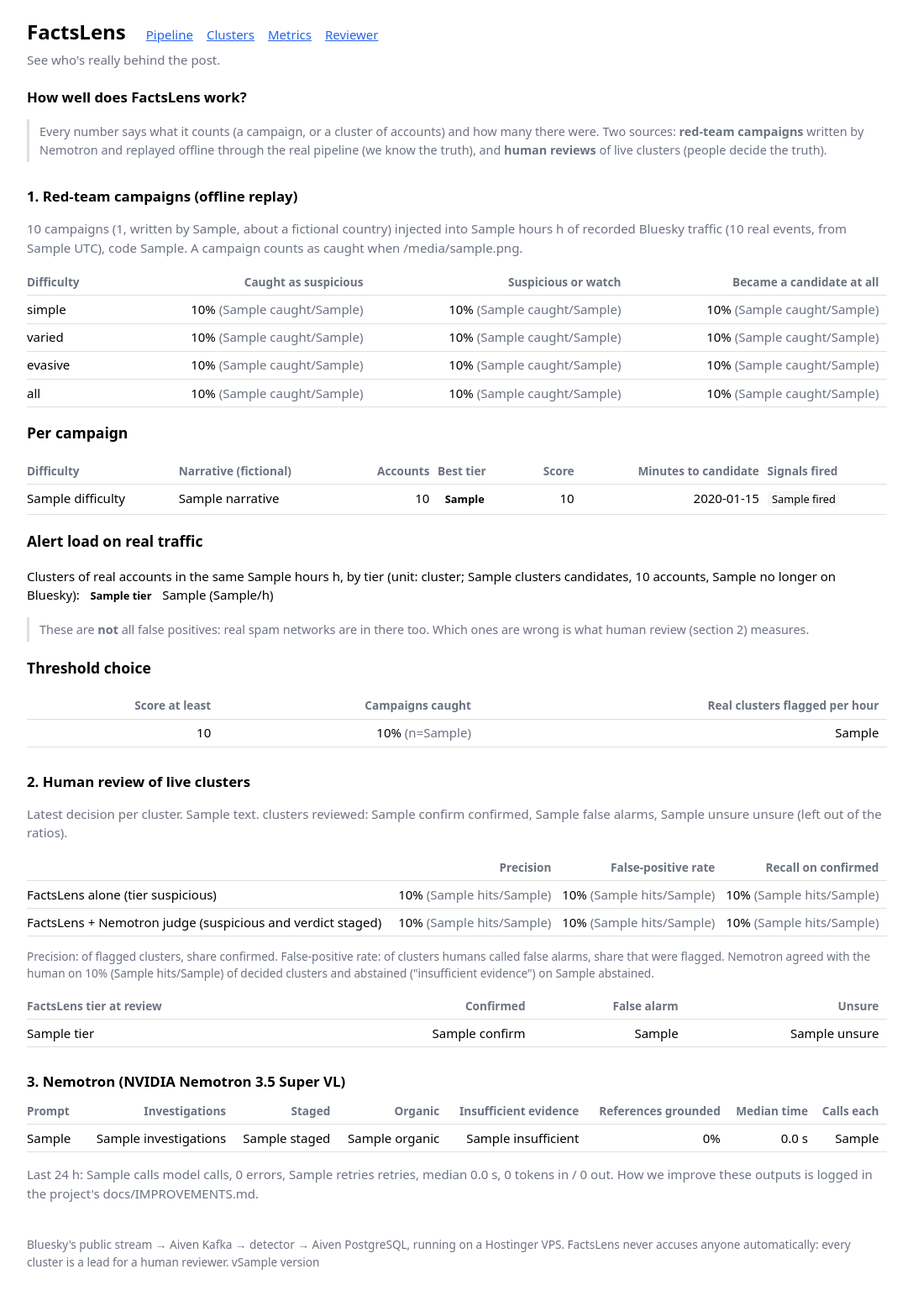
After one commit to SebastiaanVryens/Junction2026, a FastAPI app: template src/factslens/api/templates/metrics.html in a window 1280 px wide. The commit adds this page. Shown: the whole page at 84% size, without its empty margins (96-1183 px from the left). Run offline with FastAPI, Linux system fonts and the light colour scheme; the template is opened without the code that fills it: most values are stand-ins (such as "Sample title", 1, 10 or a date in 2020); parts of the project's set-up code (start-up, migrations or seed data) failed here and were passed over; some libraries are stand-ins or nearby versions.

Commit message:
Add public metrics page: red-team recall, alert load, human review
- Red-team section: recall per difficulty (suspicious / watch /
  candidate) with counts, per-campaign results, real-traffic clusters
  per tier per hour, and a score-threshold table
- Human-review section: precision, false-positive rate and recall on
  confirmed clusters for FactsLens alone and with Nemotron's verdict as
  a second filter, plus Nemotron's agreement with reviewers; unsure
  decisions are counted but kept out of the ratios
- Nemotron section: investigations per prompt version, verdicts,
  grounding share, latency, calls, errors and tokens (24 h)

```diff
--- a/src/factslens/api/app.py
+++ b/src/factslens/api/app.py
@@ -25,6 +25,7 @@ from fastapi.templating import Jinja2Templates
 from psycopg_pool import AsyncConnectionPool
 
 from factslens import __version__
+from factslens.api.metrics import review_summary
 from factslens.api.repository import TIERS, PostgresRepository, Repository
 from factslens.common import db
 from factslens.common.settings import get_settings
@@ -256,6 +257,20 @@ def create_app(repository: Repository | None = None, reviewer_token: str | None
         )
         return RedirectResponse(f"/clusters/{cluster_id}#review", status_code=303)
 
+    @app.get("/metrics", response_class=HTMLResponse)
+    async def metrics_page(request: Request) -> HTMLResponse:
+        run = await repo(request).latest_eval_run()
+        return page(
+            request,
+            "metrics.html",
+            {
+                "run": run,
+                "result": (run or {}).get("result"),
+                "reviews": review_summary(await repo(request).review_counts()),
+                "nemotron": await repo(request).nemotron_stats(),
+            },
+        )
+
     @app.get("/review", response_class=HTMLResponse)
     async def review_form(request: Request) -> HTMLResponse:
         return page(request, "review.html", {"failed": False})
--- a/src/factslens/api/templates/base.html
+++ b/src/factslens/api/templates/base.html
@@ -44,6 +44,7 @@
     <nav>
       <a href="/">Pipeline</a>
       <a href="/clusters">Clusters</a>
+      <a href="/metrics">Metrics</a>
       {% if reviewer %}<span class="chip">reviewer mode</span> <a href="/review/logout">leave</a>{% else %}<a href="/review">Reviewer</a>{% endif %}
     </nav>
     <p class="tagline">See who's really behind the post.</p>
--- /dev/null
+++ b/src/factslens/api/templates/metrics.html
@@ -0,0 +1,86 @@
+{% extends "base.html" %}
+{% block title %}Metrics · FactsLens{% endblock %}
+{% macro pct(r) %}{% if r.value is not none %}{{ (r.value * 100)|round|int }}%{% else %}–{% endif %} <span class="muted">({{ r.hits }}/{{ r.n }})</span>{% endmacro %}
+{% block content %}
+<h2 style="margin-top:0">How well does FactsLens work?</h2>
+<p class="note">
+  Every number says what it counts (a campaign, or a cluster of accounts) and how many there were.
+  Two sources: <b>red-team campaigns</b> written by Nemotron and replayed offline through the real pipeline
+  (we know the truth), and <b>human reviews</b> of live clusters (people decide the truth).
+</p>
+
+<h2>1. Red-team campaigns (offline replay)</h2>
+{% if result %}
+<p class="muted">
+  {{ result.run.campaign_set }} campaigns ({{ result.campaigns|length }}, written by {{ result.run.campaign_model }}, about a fictional country)
+  injected into {{ result.run.hours }} h of recorded Bluesky traffic ({{ '{:,}'.format(result.run.real_events) }} real events, from {{ result.run.window_start[:16] }} UTC),
+  code {{ result.run.git_commit }}. A campaign counts as caught when {{ result.run.coverage_rule }}.
+</p>
+<div class="scroll"><table>
+  <tr><th>Difficulty</th><th class="num">Caught as suspicious</th><th class="num">Suspicious or watch</th><th class="num">Became a candidate at all</th></tr>
+  {% for d in ['simple', 'varied', 'evasive', 'all'] %}{% set r = result.campaign_recall[d] %}
+  <tr><td>{{ d }}</td><td class="num">{{ (r.suspicious.share * 100)|round|int if r.suspicious.share is not none else '–' }}% <span class="muted">({{ r.suspicious.caught }}/{{ r.suspicious.n }})</span></td>
+      <td class="num">{{ (r.suspicious_or_watch.share * 100)|round|int if r.suspicious_or_watch.share is not none else '–' }}% <span class="muted">({{ r.suspicious_or_watch.caught }}/{{ r.suspicious_or_watch.n }})</span></td>
+      <td class="num">{{ (r.candidate.share * 100)|round|int if r.candidate.share is not none else '–' }}% <span class="muted">({{ r.candidate.caught }}/{{ r.candidate.n }})</span></td></tr>
+  {% endfor %}
+</table></div>
+
+<h3>Per campaign</h3>
+<div class="scroll"><table>
+  <tr><th>Difficulty</th><th>Narrative (fictional)</th><th class="num">Accounts</th><th>Best tier</th><th class="num">Score</th><th class="num">Minutes to candidate</th><th>Signals fired</th></tr>
+  {% for c in result.campaigns %}
+  <tr><td>{{ c.difficulty }}</td><td class="wrap">{{ c.narrative }}</td><td class="num">{{ c.accounts }}</td>
+      <td>{% if c.best_tier == 'missed' %}<span class="bad">missed</span>{% else %}<span class="tier tier-{{ c.best_tier }}">{{ tier_labels.get(c.best_tier, c.best_tier) }}</span>{% endif %}</td>
+      <td class="num">{{ c.best_score }}</td><td class="num">{{ c.minutes_to_candidate if c.minutes_to_candidate is not none else '–' }}</td>
+      <td>{% for f in c.fired %}<span class="chip">{{ f }}</span>{% endfor %}</td></tr>
+  {% endfor %}
+</table></div>
+
+<h3>Alert load on real traffic</h3>
+<p>Clusters of real accounts in the same {{ result.run.hours }} h, by tier
+  (unit: cluster; {{ result.real_traffic.clusters }} candidates, {{ result.real_traffic.accounts_checked }} accounts, {{ result.real_traffic.profiles_unavailable }} no longer on Bluesky):
+  {% for tier, n in result.real_traffic.by_tier.items() %}<span class="tier tier-{{ tier }}">{{ tier_labels.get(tier, tier) }}</span> {{ n }} ({{ result.real_traffic.per_hour_by_tier[tier] }}/h) {% endfor %}
+</p>
+<p class="note">These are <b>not</b> all false positives: real spam networks are in there too. Which ones are wrong is what human review (section 2) measures.</p>
+
+<h3>Threshold choice</h3>
+<div class="scroll"><table>
+  <tr><th class="num">Score at least</th><th class="num">Campaigns caught</th><th class="num">Real clusters flagged per hour</th></tr>
+  {% for s in result.threshold_sweep %}
+  <tr><td class="num">{{ s.score_at_least }}</td><td class="num">{{ (s.campaign_recall * 100)|round|int }}% <span class="muted">(n={{ s.campaigns_n }})</span></td><td class="num">{{ s.real_clusters_flagged_per_hour }}</td></tr>
+  {% endfor %}
+</table></div>
+{% else %}
+<p class="muted">No evaluation run stored yet.</p>
+{% endif %}
+
+<h2>2. Human review of live clusters</h2>
+<p class="muted">Latest decision per cluster. {{ reviews.reviewed }} clusters reviewed:
+  {{ reviews.by_decision.confirm }} confirmed, {{ reviews.by_decision.false_alarm }} false alarms, {{ reviews.by_decision.unsure }} unsure (left out of the ratios).</p>
+<div class="scroll"><table>
+  <tr><th></th><th class="num">Precision</th><th class="num">False-positive rate</th><th class="num">Recall on confirmed</th></tr>
+  <tr><td>FactsLens alone (tier suspicious)</td><td class="num">{{ pct(reviews.factslens.precision) }}</td><td class="num">{{ pct(reviews.factslens.false_positive_rate) }}</td><td class="num">{{ pct(reviews.factslens.recall_on_confirmed) }}</td></tr>
+  <tr><td>FactsLens + Nemotron judge (suspicious and verdict staged)</td><td class="num">{{ pct(reviews.factslens_with_nemotron.precision) }}</td><td class="num">{{ pct(reviews.factslens_with_nemotron.false_positive_rate) }}</td><td class="num">{{ pct(reviews.factslens_with_nemotron.recall_on_confirmed) }}</td></tr>
+</table></div>
+<p class="muted" style="font-size:.85rem">Precision: of flagged clusters, share confirmed. False-positive rate: of clusters humans called false alarms, share that were flagged.
+  Nemotron agreed with the human on {{ pct(reviews.nemotron_agreement) }} of decided clusters and abstained ("insufficient evidence") on {{ reviews.nemotron_agreement.abstained }}.</p>
+{% if reviews.by_tier %}
+<div class="scroll"><table>
+  <tr><th>FactsLens tier at review</th><th class="num">Confirmed</th><th class="num">False alarm</th><th class="num">Unsure</th></tr>
+  {% for tier, d in reviews.by_tier.items() %}<tr><td>{{ tier_labels.get(tier, tier) }}</td><td class="num">{{ d.confirm }}</td><td class="num">{{ d.false_alarm }}</td><td class="num">{{ d.unsure }}</td></tr>{% endfor %}
+</table></div>
+{% endif %}
+
+<h2>3. Nemotron (NVIDIA Nemotron 3.5 Super VL)</h2>
+<div class="scroll"><table>
+  <tr><th>Prompt</th><th class="num">Investigations</th><th class="num">Staged</th><th class="num">Organic</th><th class="num">Insufficient evidence</th><th class="num">References grounded</th><th class="num">Median time</th><th class="num">Calls each</th></tr>
+  {% for v in nemotron.versions %}
+  <tr><td>{{ v.prompt_version }}</td><td class="num">{{ v.investigations }}</td><td class="num">{{ v.staged }}</td><td class="num">{{ v.organic }}</td><td class="num">{{ v.insufficient }}</td>
+      <td class="num">{{ ((v.grounding or 0) * 100)|round|int }}%</td><td class="num">{{ ((v.latency_p50_ms or 0) / 1000)|round(1) }} s</td><td class="num">{{ v.calls_per_investigation }}</td></tr>
+  {% else %}<tr><td colspan="8" class="muted">No investigations yet.</td></tr>{% endfor %}
+</table></div>
+{% set c = nemotron.calls_24h %}
+<p class="muted">Last 24 h: {{ c.calls or 0 }} model calls, {{ c.errors or 0 }} errors, {{ c.retries or 0 }} retries, median {{ ((c.latency_p50_ms or 0) / 1000)|round(1) }} s,
+  {{ '{:,}'.format(c.prompt_tokens or 0) }} tokens in / {{ '{:,}'.format(c.completion_tokens or 0) }} out.
+  How we improve these outputs is logged in the project's docs/IMPROVEMENTS.md.</p>
+{% endblock %}
```
Also changed, not shown: src/factslens/api/metrics.py (added, +72 -0 lines), src/factslens/api/repository.py (+52 -0 lines), tests/test_api.py (+54 -0 lines), tests/test_metrics.py (added, +32 -0 lines).
